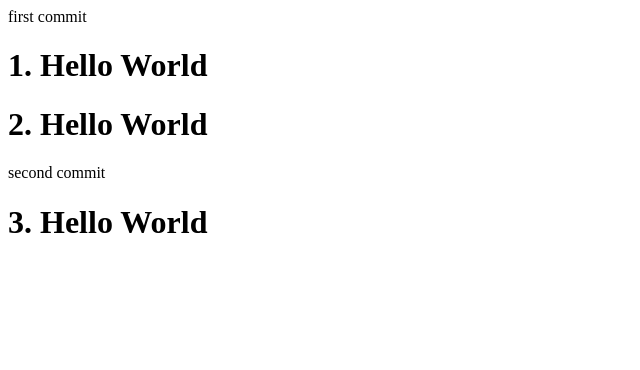
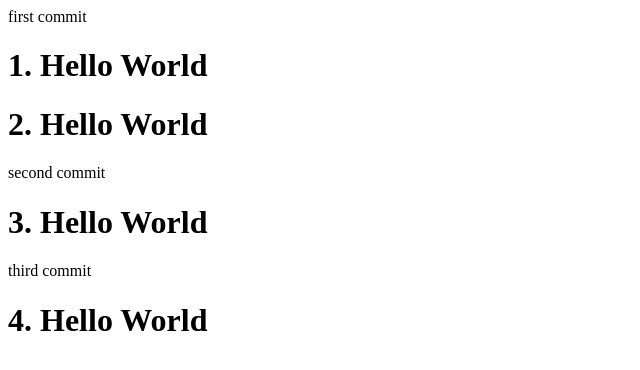
Before and after one commit to aen0n/OSS_HelloWorld_0411, a plain HTML site: page index.html in a window 1280 px wide. Shown: the whole page, without its empty margins (0-640 px from the left). Drawn offline with Linux system fonts and the light colour scheme.

Commit message:
third commit

```diff
--- a/index.html
+++ b/index.html
@@ -11,5 +11,8 @@
 
         second commit
         <h1>3. Hello World</h1>
+
+        third commit
+        <h1>4. Hello World</h1>
     </body>
 </html>
```
